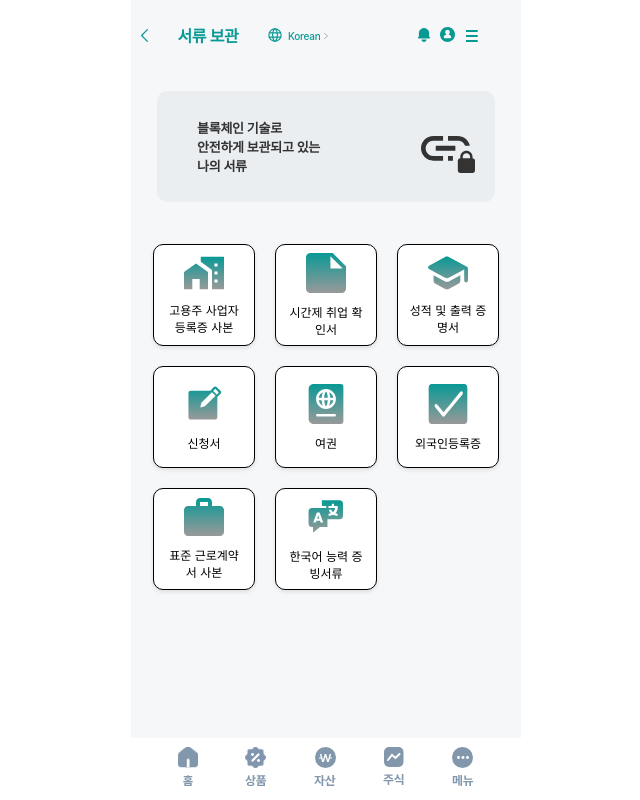
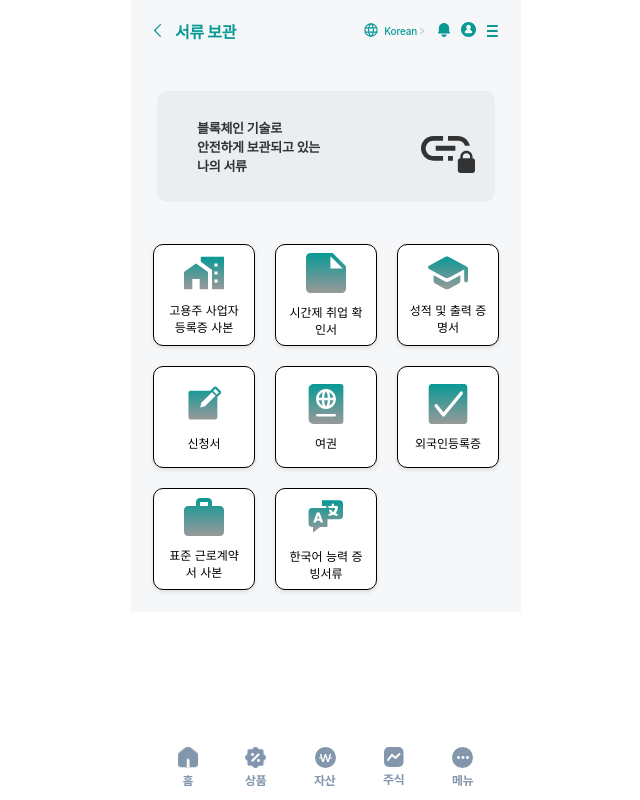
Before and after one commit to ozoqzm/LRPIS_frontend, a React (Create React App) app: page /documentstorage in a window 1280 px wide. Shown: the whole page, without its empty margins (314-954 px from the left). Built offline with nearby package versions, Linux system fonts and the light colour scheme; what react-chatbot-kit would draw is missing.

Commit message:
chore: nav css 수정

```diff
--- a/src/pages/ChatbotNav.jsx
+++ b/src/pages/ChatbotNav.jsx
@@ -5,7 +5,8 @@ import { useNavigate } from "react-router-dom";
 const NavBar = styled.div`
     position: relative;
     margin: 0 auto;
-  width: 370px;
+    width: 390px;
+    box-sizing: border-box;
     height: 61px;
     display: flex;
     align-items: center;
--- a/src/pages/CommunityNav.jsx
+++ b/src/pages/CommunityNav.jsx
@@ -4,12 +4,13 @@ import { useNavigate } from "react-router-dom";
 
 const NavBar = styled.div`
   position: relative;
-  margin: 0 auto;
-  width: 370px;
-  height: 61px;
-  display: flex;
-  align-items: center;
-  padding: 0 23px;
+    margin: 0 auto;
+    width: 390px;
+    box-sizing: border-box;
+    height: 61px;
+    display: flex;
+    align-items: center;
+    padding: 0 23px;
 `;
 const Backicon = styled.span`
   cursor : pointer;
--- a/src/pages/DocumentStorage.jsx
+++ b/src/pages/DocumentStorage.jsx
@@ -8,8 +8,13 @@ const Container = styled.div`
   position: relative;
   margin: 0 auto;
   width: 390px;
-  height: 800px;
   background: var(--Gray-Mobileregular, #f6f7f9);
+   overflow-y: scroll;
+  ::-webkit-scrollbar {
+    display: none;
+  }
+  -ms-overflow-style: none;
+  scrollbar-width: none;
 `;
 
 const TopWrapper = styled.div`
--- a/src/pages/DocumentStorage_Nav.jsx
+++ b/src/pages/DocumentStorage_Nav.jsx
@@ -5,18 +5,19 @@ import { useNavigate } from "react-router-dom";
 const NavBar = styled.div`
       position: relative;
     margin: 0 auto;
-  width: 370px;
+    width: 390px;
+    box-sizing: border-box;
     height: 61px;
     display: flex;
     align-items: center;
-  padding: 0 10px;
+    padding: 0 23px;
 `;
+
 const Backicon = styled.span`
-  margin-top: 10px;
-  cursor : pointer;
+  cursor: pointer;
 `;
+
 const PageTitle = styled.div`
-  width : 120px;
   color: var(--Green, #089995);
   font-family: Inter;
   font-size: 16px;
@@ -24,13 +25,12 @@ const PageTitle = styled.div`
   font-weight: 700;
   line-height: normal;
   letter-spacing: -0.32px;
-  text-align: center;
+  text-align: left;
+  padding-left: 14px;
+`;
 
-  margin-top : 8px;
+const Icon = styled.span``;
 
-`;
-const Icon = styled.span`
-`;
 const Language = styled.span`
   color: var(--Green, #089995);
   font-family: Inter;
@@ -41,67 +41,52 @@ const Language = styled.span`
   margin-left: 3px;
   line-height: 1;
 `;
+
 const IconWrapper = styled.div`
+  position: absolute;
+  right: 23px;
   width: 60px;
   display: flex;
   justify-content: space-between;
-  margin-left : 90px;
-  margin-top : 10px;
 `;
+
 const LanWrapper = styled.div`
   display: flex;
   justify-content: space-evenly;
+  gap: 3px;
   align-items: center;
-  gap : 3px;
-  margin-top : 10px;
+  position: absolute;
+  right: 97px;
 `;
+
 const RecommendNav = () => {
   const navigate = useNavigate();
+
   return (
-    <div>
     <NavBar>
       <Backicon onClick={() => navigate(-1)}>
-          <img src="../images/backicon.svg" alt="Back" />
+        <img src={`${process.env.PUBLIC_URL}/images/backicon.svg`} alt="Back" />
       </Backicon>
-        <PageTitle>
-          서류 보관
-        </PageTitle>
+      <PageTitle>서류 보관</PageTitle>
       <LanWrapper>
         <Icon>
-            <img
-              src={`${process.env.PUBLIC_URL}/images/language.svg`}
-              width="14px"
-            />
+          <img src={`${process.env.PUBLIC_URL}/images/language.svg`} width="14px" alt="Language" />
         </Icon>
         <Language>Korean</Language>
-          <img
-            src={`${process.env.PUBLIC_URL}/images/right2.svg`}
-            height="6px"
-          />
+        <img src={`${process.env.PUBLIC_URL}/images/right2.svg`} height="6px" alt="Right arrow" />
       </LanWrapper>
       <IconWrapper>
         <Icon>
-            <img
-              src={`${process.env.PUBLIC_URL}/images/notice.svg`}
-              width="12px"
-            />
+          <img src={`${process.env.PUBLIC_URL}/images/notice.svg`} width="12px" alt="Notice" />
         </Icon>
         <Icon>
-            <img
-              src={`${process.env.PUBLIC_URL}/images/profile.svg`}
-              width="15px"
-            />
+          <img src={`${process.env.PUBLIC_URL}/images/profile.svg`} width="15px" alt="Profile" />
         </Icon>
         <Icon>
-            <img
-              src={`${process.env.PUBLIC_URL}/images/side.svg`}
-              width="11.5px"
-            />
+          <img src={`${process.env.PUBLIC_URL}/images/side.svg`} width="11.5px" alt="Side" />
         </Icon>
       </IconWrapper>
     </NavBar>
-
-    </div>
   );
 };
 
```
Lines whose indentation alone changed are shown as unchanged.
